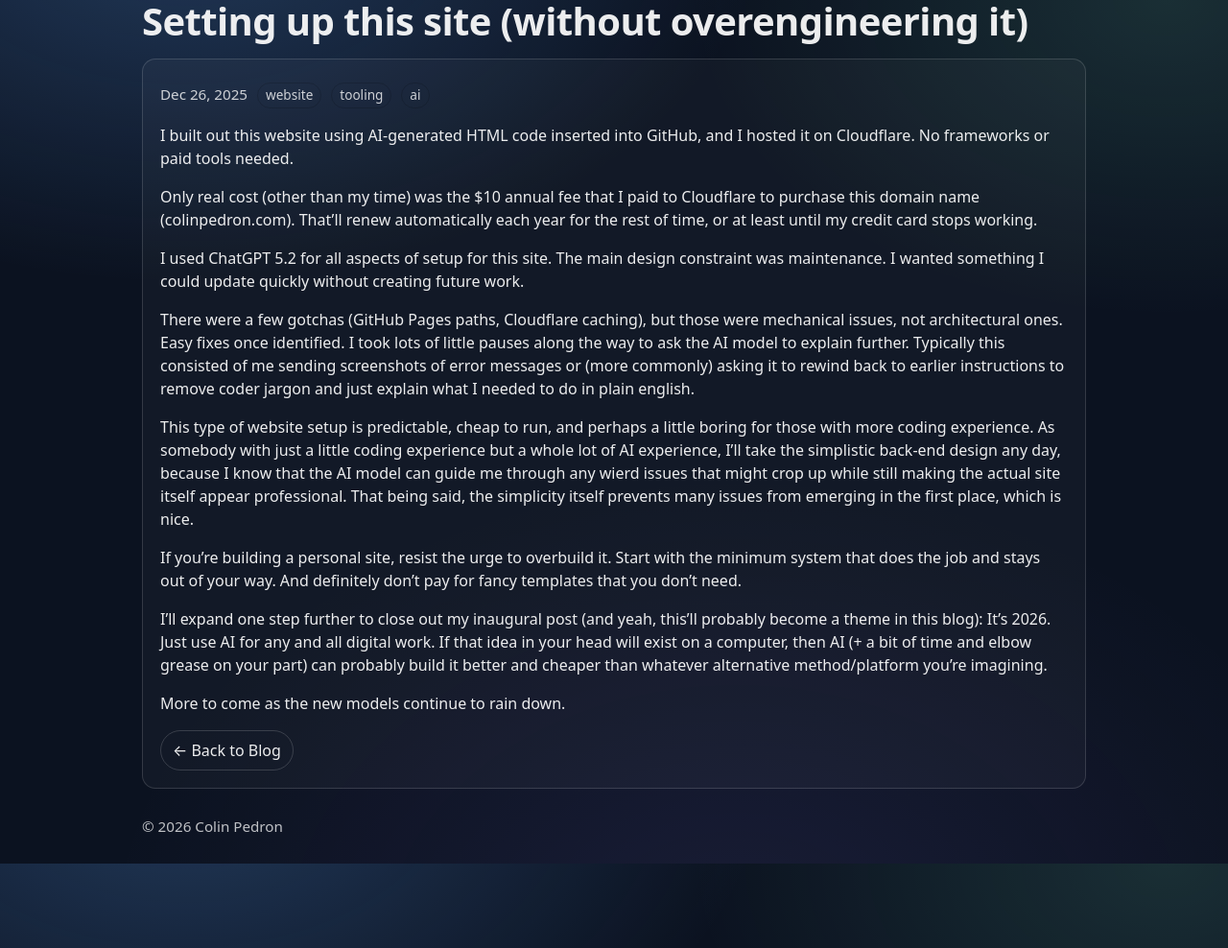
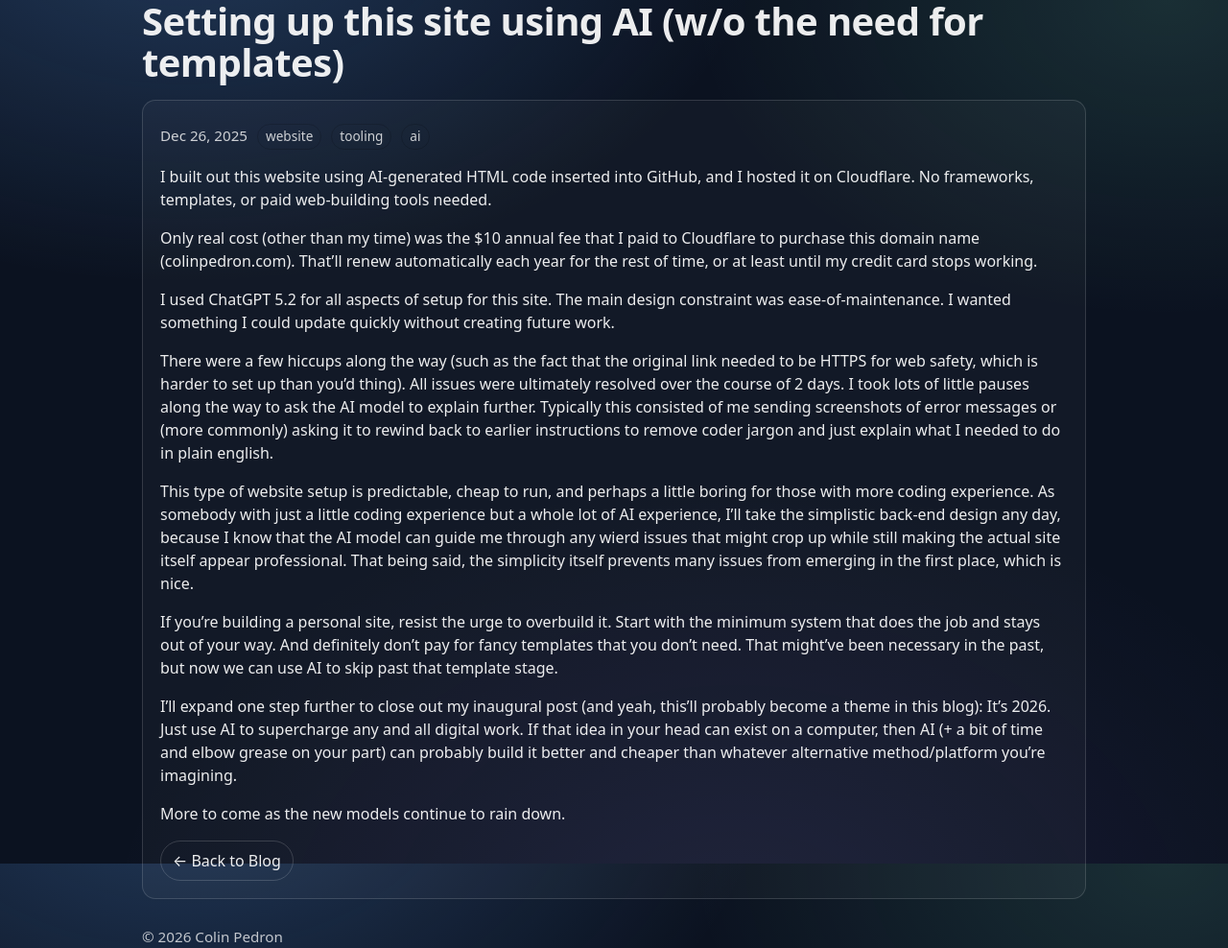
Before and after one commit to cpedron50-novaspear/colinpedron-site, a Jekyll site: the page built from _posts/2025-12-26-website-building-with-ChatGPT5.2.md, in a window 1280 px wide. Shown: the whole page at 96% size. Built offline with Jekyll 4.4.1, drawn with Linux system fonts in a browser that asks for light colours.

Commit message:
Update 2025-12-26-website-building-with-ChatGPT5.2.md

```diff
--- a/_posts/2025-12-26-website-building-with-ChatGPT5.2.md
+++ b/_posts/2025-12-26-website-building-with-ChatGPT5.2.md
@@ -1,23 +1,23 @@
 ---
 layout: post
-title: "Setting up this site (without overengineering it)"
+title: "Setting up this site using AI (w/o the need for templates)"
 date: 2025-12-26
 description: "Notes on how this site was built, and why I kept it intentionally simple."
 tags: [website, tooling, ai]
 ---
 
-I built out this website using AI-generated HTML code inserted into GitHub, and I hosted it on Cloudflare. No frameworks or paid tools needed.
+I built out this website using AI-generated HTML code inserted into GitHub, and I hosted it on Cloudflare. No frameworks, templates, or paid web-building tools needed.
 
 Only real cost (other than my time) was the $10 annual fee that I paid to Cloudflare to purchase this domain name (colinpedron.com). That'll renew automatically each year for the rest of time, or at least until my credit card stops working.
 
-I used ChatGPT 5.2 for all aspects of setup for this site. The main design constraint was maintenance. I wanted something I could update quickly without creating future work.
+I used ChatGPT 5.2 for all aspects of setup for this site. The main design constraint was ease-of-maintenance. I wanted something I could update quickly without creating future work.
 
-There were a few gotchas (GitHub Pages paths, Cloudflare caching), but those were mechanical issues, not architectural ones. Easy fixes once identified. I took lots of little pauses along the way to ask the AI model to explain further. Typically this consisted of me sending screenshots of error messages or (more commonly) asking it to rewind back to earlier instructions to remove coder jargon and just explain what I needed to do in plain english.
+There were a few hiccups along the way (such as the fact that the original link needed to be HTTPS for web safety, which is harder to set up than you'd thing). All issues were ultimately resolved over the course of 2 days. I took lots of little pauses along the way to ask the AI model to explain further. Typically this consisted of me sending screenshots of error messages or (more commonly) asking it to rewind back to earlier instructions to remove coder jargon and just explain what I needed to do in plain english.
 
 This type of website setup is predictable, cheap to run, and perhaps a little boring for those with more coding experience. As somebody with just a little coding experience but a whole lot of AI experience, I'll take the simplistic back-end design any day, because I know that the AI model can guide me through any wierd issues that might crop up while still making the actual site itself appear professional. That being said, the simplicity itself prevents many issues from emerging in the first place, which is nice.
 
-If you’re building a personal site, resist the urge to overbuild it. Start with the minimum system that does the job and stays out of your way. And definitely don't pay for fancy templates that you don't need.
+If you’re building a personal site, resist the urge to overbuild it. Start with the minimum system that does the job and stays out of your way. And definitely don't pay for fancy templates that you don't need. That might've been necessary in the past, but now we can use AI to skip past that template stage.
 
-I'll expand one step further to close out my inaugural post (and yeah, this'll probably become a theme in this blog): It's 2026. Just use AI for any and all digital work. If that idea in your head will exist on a computer, then AI (+ a bit of time and elbow grease on your part) can probably build it better and cheaper than whatever alternative method/platform you're imagining.
+I'll expand one step further to close out my inaugural post (and yeah, this'll probably become a theme in this blog): It's 2026. Just use AI to supercharge any and all digital work. If that idea in your head can exist on a computer, then AI (+ a bit of time and elbow grease on your part) can probably build it better and cheaper than whatever alternative method/platform you're imagining.
 
 More to come as the new models continue to rain down.
```
